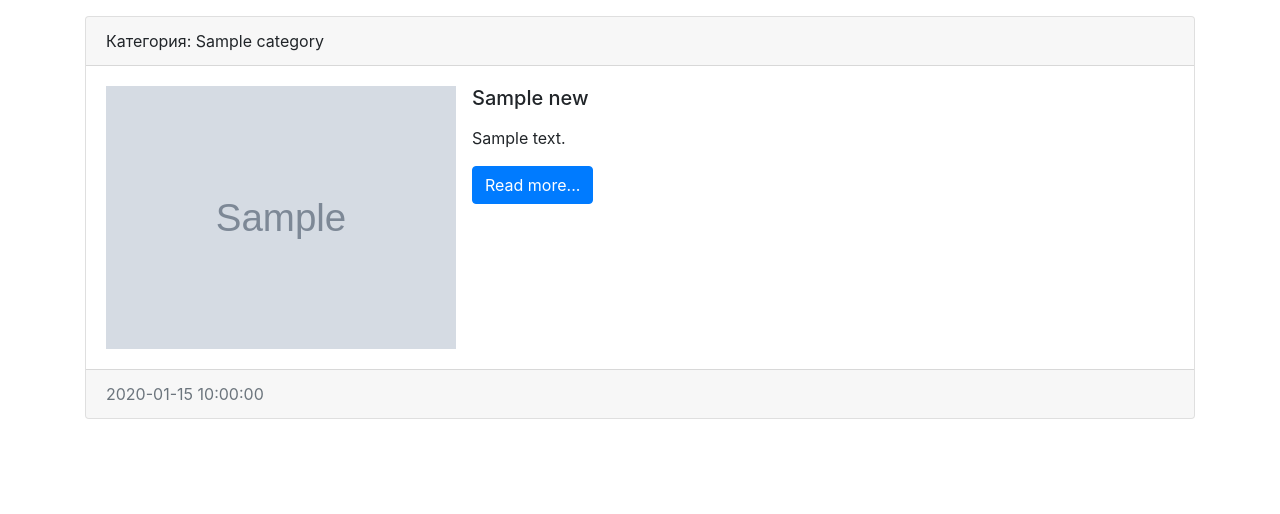
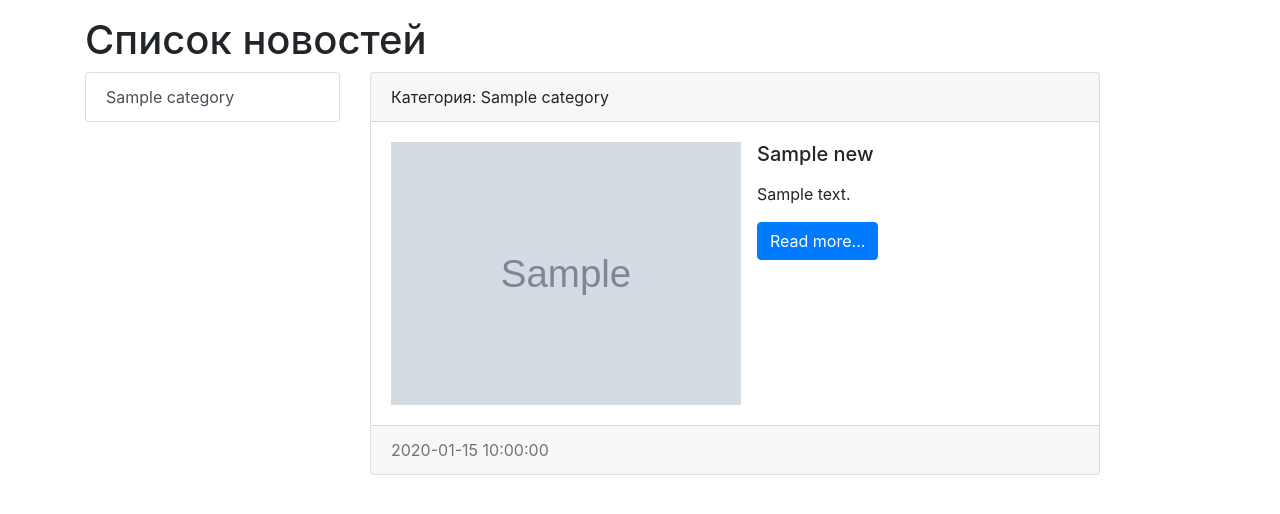
Before and after one commit to Aliaksandrsw/djangoProject2, a Django app: page / in a window 1280 px wide. Shown: the part 56-570 px from the top of the page. Run offline with Django 5.2, Linux system fonts and the light colour scheme; tables that the repository leaves empty hold one stand-in row (values such as "Sample post"); grey boxes marked "Sample" are stand-in pictures; some libraries are stand-ins or nearby versions.

Commit message:
Добавление категории новостей и параметров в url запросах

```diff
--- a/news/urls.py
+++ b/news/urls.py
@@ -3,4 +3,6 @@ from . import views
 
 urlpatterns = [
     path('', views.NewsHome.as_view()),
+    path('category<int:cat_id>/', views.NewsCategories.as_view(), name='news_category'),
+    path('category/<int:cat_id>/', views.NewsCategories.as_view(), name='news_category'),
 ]
--- a/news/views.py
+++ b/news/views.py
@@ -1,14 +1,31 @@
 from django.http import HttpResponse
-from django.shortcuts import render
+from django.shortcuts import render, get_object_or_404
 from django.views import View
 from django.views.generic import ListView
 
-from .models import News
+from .models import News, Category
 
 
 class NewsHome(ListView):
     template_name = 'news/index.html'
     context_object_name = 'news'
+    extra_context = {
+        'title': 'Список новостей',
+        'categories': Category.objects.all(),
+    }
 
     def get_queryset(self):
         return News.objects.all()
+
+
+class NewsCategories(ListView):
+    template_name = 'news/index.html'
+    context_object_name = 'news'
+
+    def get_queryset(self):
+        return News.objects.filter(category_id=self.kwargs['cat_id']).select_related('category')
+
+    def get_context_data(self, **kwargs):
+        context = super().get_context_data(**kwargs)
+        context['cat_id'] = self.kwargs['cat_id']
+        return context
--- a/templates/news/index.html
+++ b/templates/news/index.html
@@ -27,9 +27,16 @@
 </nav>
 
 <div class="container mt-3">
-    <h1>{{ title }}</h1>
+    <h1>Список новостей</h1>
     <div class="row">
-        <div class="col-md-12">
+     <div class="col-md-3">
+            <div class="list-group">
+                {% for item in news %}
+                <a href="/category/{{ item.category.pk}}" class="list-group-item list-group-item-action">{{ item.category.title }}</a>
+                {% endfor %}
+            </div>
+        </div>
+        <div class="col-md-8">
             {% for item in news %}
             <div class="card mb-3">
                 <div class="card-header">
```
